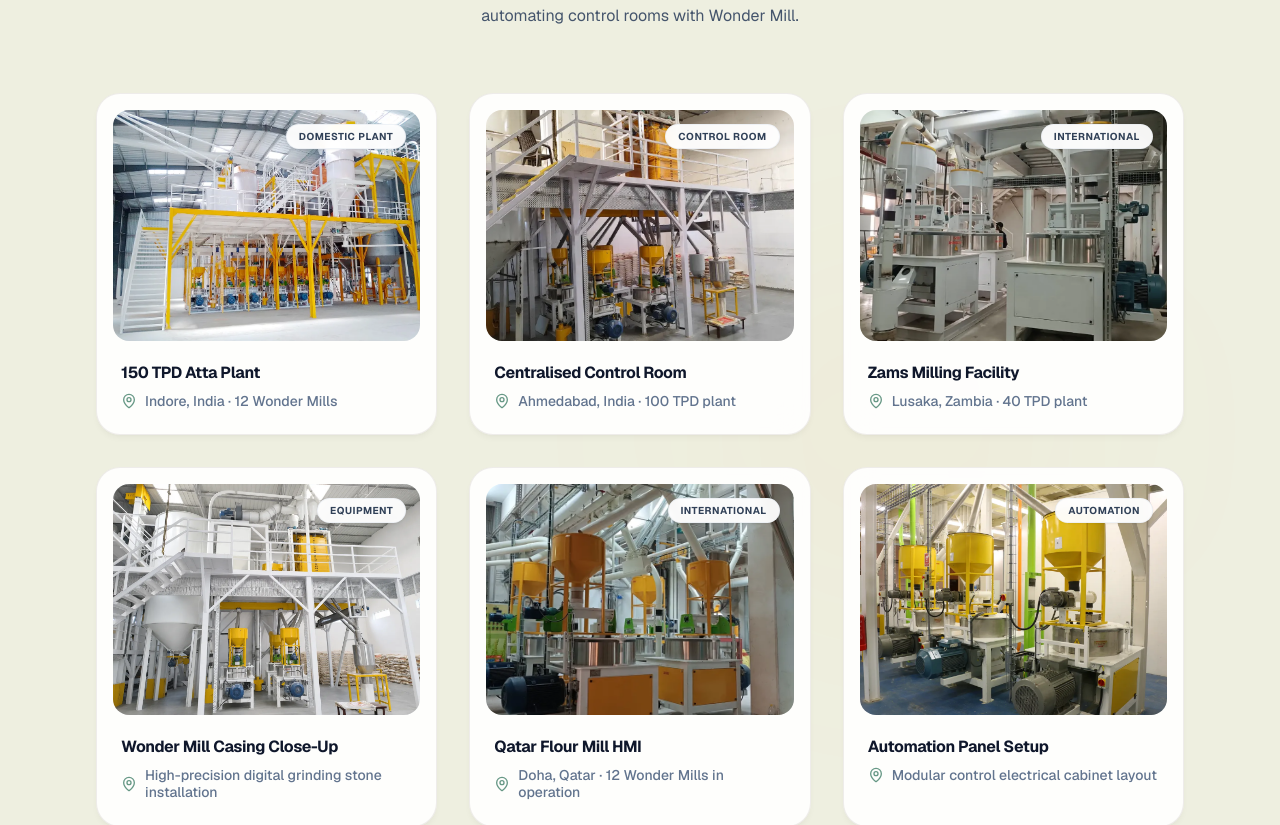
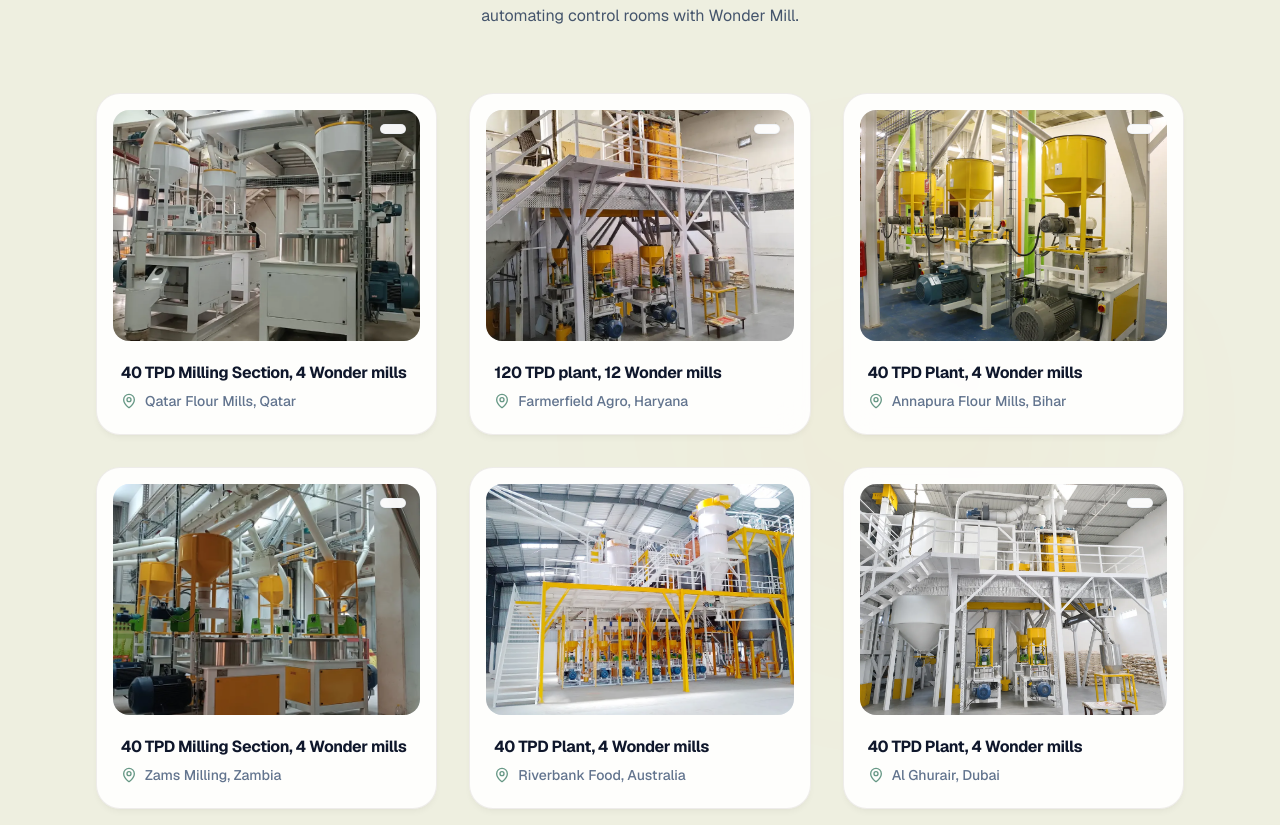
Before and after one commit to rahulkrishna-web/rschoyal, a Next.js app: page / in a window 1280 px wide. Shown: the part 5446-6271 px from the top of the page. Built offline with nearby package versions, Linux system fonts and the light colour scheme.

Commit message:
feat: update contact phone number across components and refresh installations list data

```diff
--- a/components/CTASection.tsx
+++ b/components/CTASection.tsx
@@ -73,11 +73,11 @@ export default function CTASection({ onRequestCallback }: CTASectionProps) {
 
                 {/* Secondary Phone call button */}
                 <a
-                  href="tel:+919845398453"
+                  href="tel:+919240289259"
                   className="w-full border border-slate-200 hover:border-brand-indigo/35 hover:bg-slate-50/50 text-slate-800 font-bold py-4.5 px-8 rounded-2xl flex items-center justify-center space-x-2.5 transition-all duration-150 text-center text-sm sm:text-base cursor-pointer"
                 >
                   <Phone className="w-5 h-5 text-brand-indigo flex-shrink-0" />
-                  <span>Call +91 98453 98453</span>
+                  <span>Call +91 92402 89259</span>
                 </a>
 
               </div>
@@ -118,8 +118,8 @@ export default function CTASection({ onRequestCallback }: CTASectionProps) {
               </h3>
               <ul className="space-y-2.5 text-xs sm:text-sm">
                 <li>
-                  <a href="tel:+919845398453" className="text-brand-indigo hover:text-brand-indigo-hover font-bold transition-colors">
-                    +91 98453 98453
+                  <a href="tel:+919240289259" className="text-brand-indigo hover:text-brand-indigo-hover font-bold transition-colors">
+                    +91 92402 89259
                   </a>
                 </li>
                 <li>
--- a/components/InstallationsGrid.tsx
+++ b/components/InstallationsGrid.tsx
@@ -6,40 +6,40 @@ import { MapPin, Settings, Cpu } from "lucide-react";
 export default function InstallationsGrid() {
   const installations = [
     {
-      title: "150 TPD Atta Plant",
-      desc: "Indore, India · 12 Wonder Mills",
-      tag: "Domestic Plant",
+      title: "40 TPD Milling Section, 4 Wonder mills",
+      desc: "Qatar Flour Mills, Qatar",
+      tag: "",
+      img: "/images/zams_milling.webp",
+    },
+    {
+      title: "120 TPD plant, 12 Wonder mills",
+      desc: "Farmerfield Agro, Haryana",
+      tag: "",
+      img: "/images/wondermill_internal.webp",
+    },
+    {
+      title: "40 TPD Plant, 4 Wonder mills",
+      desc: "Annapura Flour Mills, Bihar",
+      tag: "",
+      img: "/images/other_img_9476.webp",
+    },
+    {
+      title: "40 TPD Milling Section, 4 Wonder mills",
+      desc: "Zams Milling, Zambia",
+      tag: "",
+      img: "/images/qatar.webp",
+    },
+    {
+      title: "40 TPD Plant, 4 Wonder mills",
+      desc: "Riverbank Food, Australia                      ",
+      tag: "",
       img: "/images/atta_plant_150tpd.webp",
     },
     {
-      title: "Centralised Control Room",
-      desc: "Ahmedabad, India · 100 TPD plant",
-      tag: "Control Room",
-      img: "/images/wondermill_internal.webp",
-    },
-    {
-      title: "Zams Milling Facility",
-      desc: "Lusaka, Zambia · 40 TPD plant",
-      tag: "International",
-      img: "/images/zams_milling.webp",
-    },
-    {
-      title: "Wonder Mill Casing Close-Up",
-      desc: "High-precision digital grinding stone installation",
-      tag: "Equipment",
+      title: "40 TPD Plant, 4 Wonder mills",
+      desc: "Al Ghurair, Dubai",
+      tag: "",
       img: "/images/annapurna.webp",
-    },
-    {
-      title: "Qatar Flour Mill HMI",
-      desc: "Doha, Qatar · 12 Wonder Mills in operation",
-      tag: "International",
-      img: "/images/qatar.webp",
-    },
-    {
-      title: "Automation Panel Setup",
-      desc: "Modular control electrical cabinet layout",
-      tag: "Automation",
-      img: "/images/other_img_9476.webp",
     },
   ];
 
--- a/components/TopBanner.tsx
+++ b/components/TopBanner.tsx
@@ -7,11 +7,11 @@ export default function TopBanner() {
         {/* Contact info */}
         <div className="flex flex-wrap justify-center items-center gap-6">
           <a
-            href="tel:+919845598455"
+            href="tel:+919240289259"
             className="flex items-center gap-1.5 hover:text-brand-indigo transition-colors duration-200"
           >
             <Phone className="h-3.5 w-3.5 text-brand-indigo" />
-            <span>+91 98455 98455</span>
+            <span>+91 92402 89259</span>
           </a>
           <a
             href="mailto:info@rschoyalgroup.com"
```
